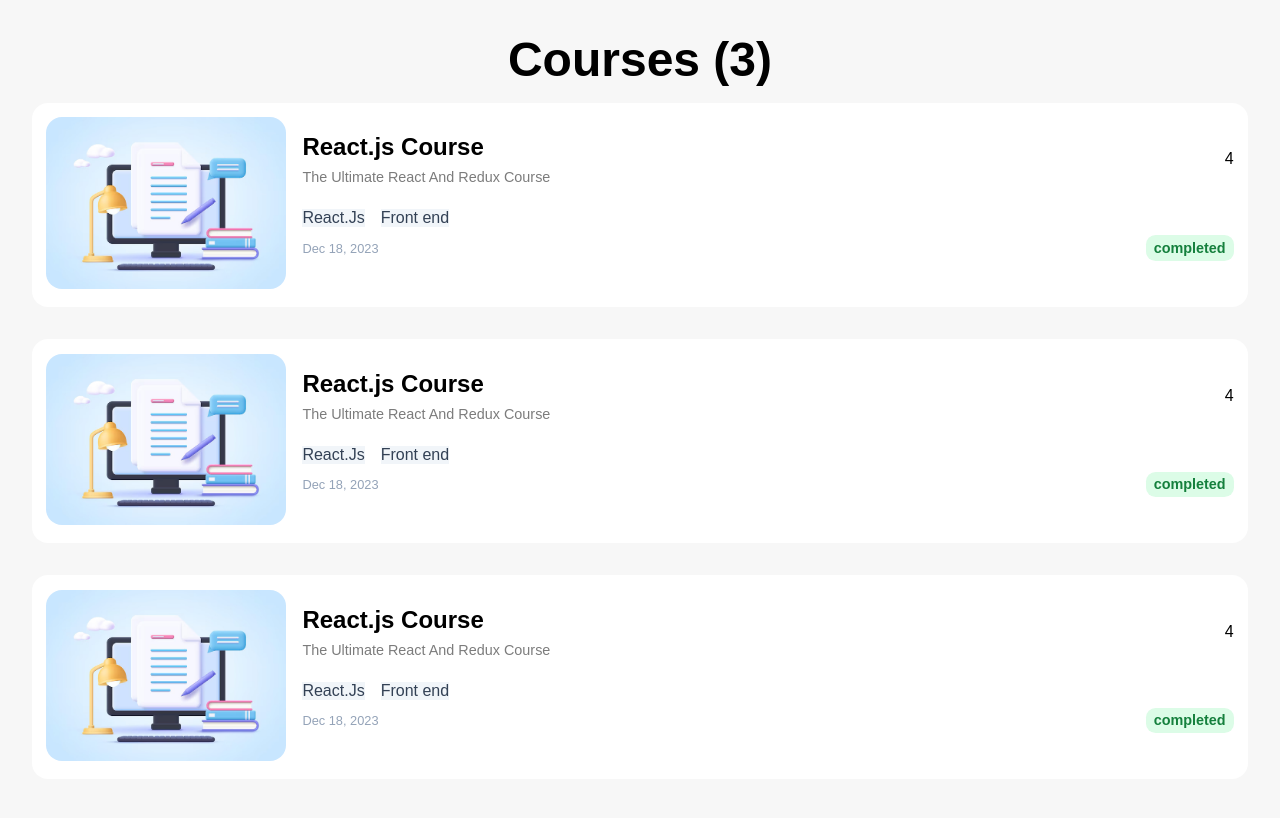
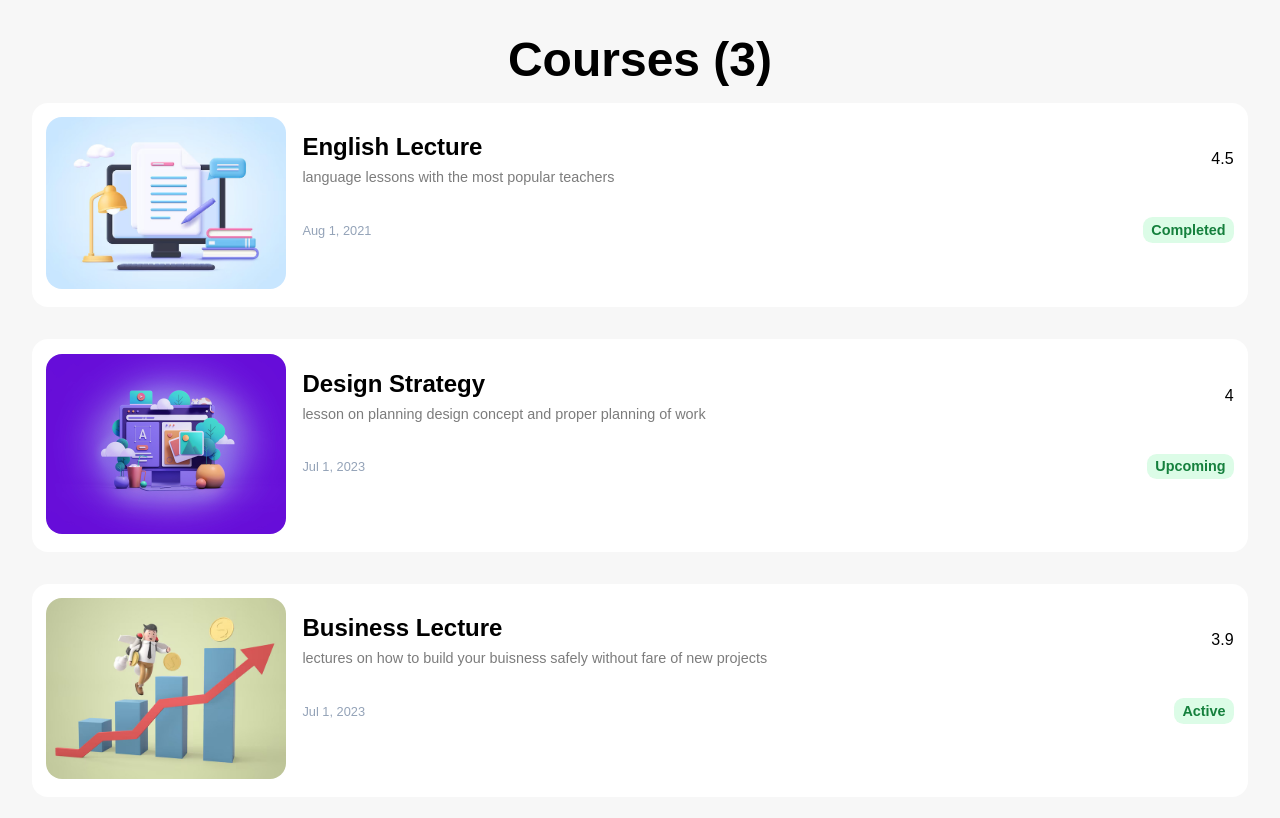
Before and after one commit to Mehrnaz-hmt/Learning-React, a React (Vite) app in the folder part 1/: page / in a window 1280 px wide. Shown: the top 818 px of the page. Built offline with nearby package versions, Linux system fonts and the light colour scheme.

Commit message:
S01-E12:Props in component

```diff
--- a/part 1/src/components/CourseCard.jsx
+++ b/part 1/src/components/CourseCard.jsx
@@ -1,35 +1,39 @@
 import {course} from "./CourseList"
 
 
-function CourseCard() {
+function CourseCard(props) {
+  console.log(props.course)
   return (
     <div className="course-item">
       <div className="course-item__img">
-        <img src="./../public/images/img1.jpg" alt="image-1" />
+        {/* {course.imageUrl} */}
+         <img src={props.course.imageUrl}/>
       </div>
       <div className="course-item__detail">
         <div className="course-item__body">
           <div>
-            <p className="title">React.js Course</p>
-            <p className="desc">The Ultimate React And Redux Course </p>
+            <p className="title">{props.course.title}</p>
+            <p className="desc">{props.course.description}</p>
           </div>
-          <span className="rate">4</span>
+          <span className="rate">{props.course.rate}</span>
         </div>
         <div className="course-item__footer">
           <div className="tags">
-            <span className="bedge badge--secondary">React.Js</span>
-            <span className="bedge badge--secondary">Front end</span>
+           {props.course.tags.map(tag => {
+             <span key={tag} className="bedge badge--secondary">{tag}</span>
+           })}
+
           </div>
 
           <div className="caption">
             <div className="date">
-              {new Date().toLocaleDateString("en-US", {
+              {new Date(props.course.start).toLocaleDateString("en-US", {
                 month: "short",
                 year: "numeric",
                 day: "numeric",
               })}
             </div>
-            <span className="badge badge--primary">completed</span>
+            <span className="badge badge--primary">{props.course.status}</span>
           </div>
         </div>
       </div>
--- a/part 1/src/components/CourseList.jsx
+++ b/part 1/src/components/CourseList.jsx
@@ -38,9 +38,7 @@ export const course = [
 export default function CourseList() {
   return (
     <div className="course-list">
-      {course.map((course) => {
-        return <CourseCard key={course.id}/>;
-      })}
+      {course.map((course) => <CourseCard key={course.id} course={course}/>)}
     </div>
   );
 }
```
